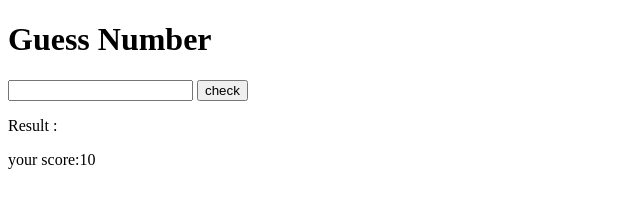
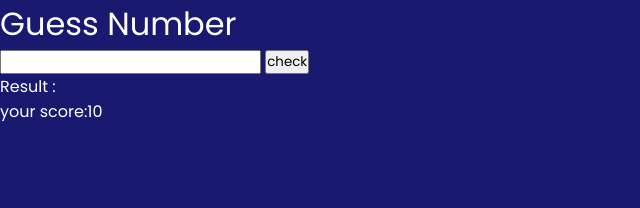
Before and after one commit to Hariprasath1996/Guess-number, a plain HTML site: page index.html in a window 1280 px wide. Shown: the whole page, without its empty margins (0-640 px from the left). Drawn offline with Linux system fonts and the light colour scheme.

Commit message:
styles to be added

```diff
--- a/style.css
+++ b/style.css
@@ -1,5 +1,13 @@
-/* poppins-regular {
+*{
     font-family: "Poppins", sans-serif;
     font-weight: 400;
     font-style: normal;
-} */
+    padding: 0px;
+    margin: 0px;
+}
+body{
+    width: 100vw;
+    height: 100vh;
+    background-color: midnightblue;
+    color: white;
+}
```
